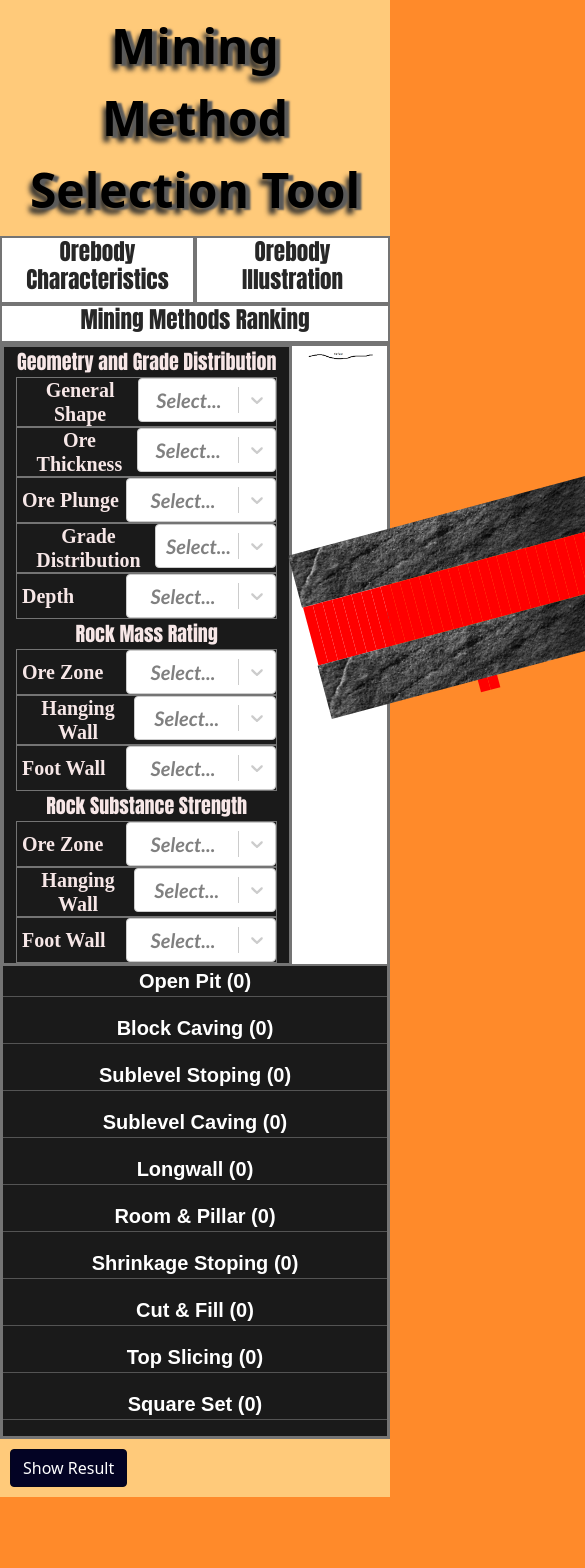
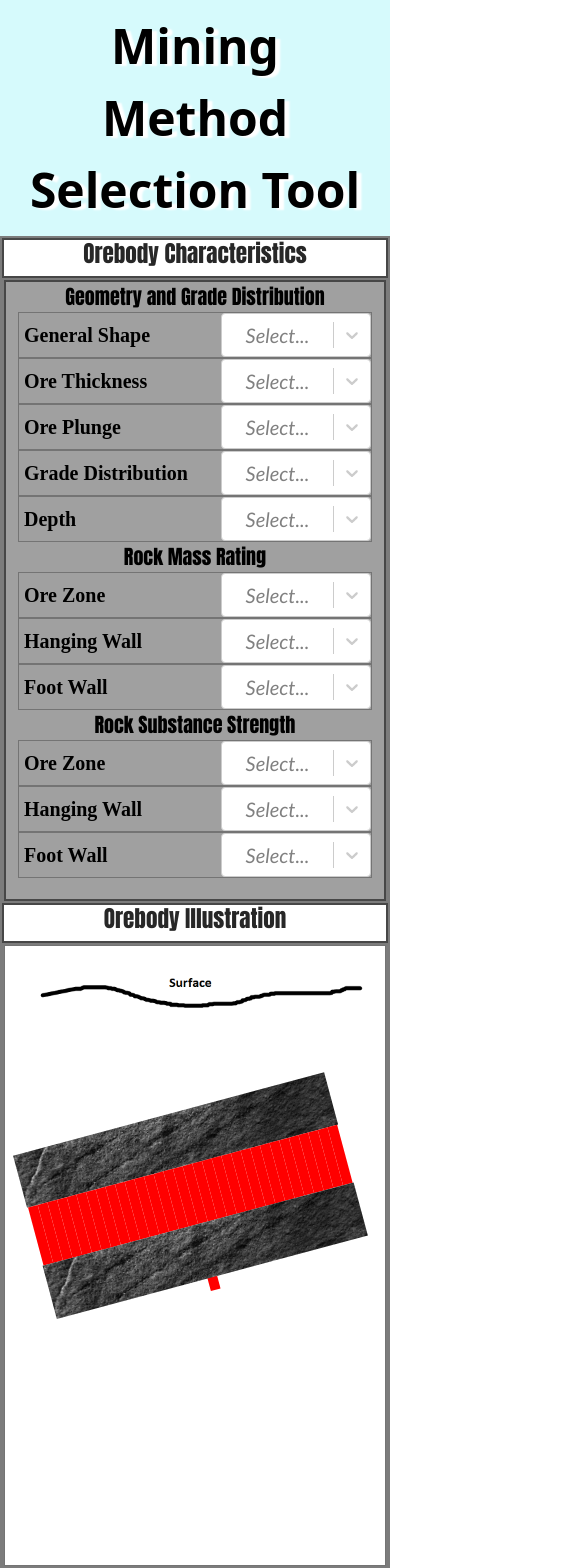
Before and after one commit to IIAbinashMishraII/MMST, a React (Create React App) app: page / in a window 390 px wide. Shown: the top 1568 px of the page, 585 px wide, since content can reach past the window. Before the commit the page ends 1497 px from the top, so only its background shows below. Built offline with nearby package versions, Linux system fonts and the light colour scheme.

Commit message:
Add responsiveness

```diff
--- a/src/App.css
+++ b/src/App.css
@@ -1,40 +1,31 @@
-html{
-  background-color: #ff8a2a;
-}
 .body{
-  background-color: #ffca7a;padding: auto;background-repeat:space ;
+  background-color: #d6fafc;padding: auto;background-repeat:space ;
 }
 .Head{
-  border: 2px #ffffff ; color: #000000;text-align: center;font-weight: bold;font-size:300%;padding: 10px;text-decoration: black;
-  gap: 0px;text-shadow : 5px 2px 2px #5a5a5a, -3px 6px 5px #2c2c2c;;
+  border: 2px #ffffff ; color: #000000;text-align: center;;font-size:300%;padding: 10px;text-decoration: black;
+  gap: 0px;text-shadow : 5px 2px 2px #ffffff;
 }
 .rows{
-  border: 2px solid #747474 ; color: #000000;text-align: center;font-weight: bold;font-size: 20px;padding: 0px;
+  border: 2px solid #7c7c7c ; color: #000000;text-align: center;;font-size: 20px;padding: 0px;
   background-color: #ffffff;gap: 0px;
+  min-height: 625px!important;
 }
 .cr11{
-  border: 2px solid #747474;color: #272727;font-weight: bold;font-family: Impact, Haettenschweiler, 'Arial Narrow Bold', sans-serif;
-  text-align: center;padding: 0 px;background-color: rgb(255, 255, 255)!important;
-}
-.cr12{
-  border: 2px solid #747474;color: #272727;font-weight: bold;font-family: Impact, Haettenschweiler, 'Arial Narrow Bold', sans-serif;
-  text-align: center;padding: 0 px;background-color: rgb(255, 255, 255)!important;
-}
-.cr13{
-  border: 2px solid #747474;color: #272727;font-weight: bold;font-family: Impact, Haettenschweiler, 'Arial Narrow Bold', sans-serif;
-  text-align: center;padding: 0 px;background-color: rgb(255, 255, 255)!important;
+  border: 2px solid #474747;color: #272727;;font-family: Impact, Haettenschweiler, 'Arial Narrow Bold', sans-serif;
+  text-align: center;padding: 0 px;background-color: #a0a0a0!important;
 }
 .rows1{
-  background-color: #1a1a1a;border: 2px #747474;color: #f7e7e7;text-align: center!important;padding: 0 px;
+  background-color: #a0a0a0;border: 2px #747474;color: #000000;text-align: center!important;padding: 0 px;
   font-family:Impact, Haettenschweiler, 'Arial Narrow Bold', sans-serif!important;
+  height: 100%!important;
 }
 .columns2{
   background-color: #ffffff;border: 1px solid #747474;padding-top: 0px;font-family: sans-serif!important;font-stretch: ultra-expanded;
   color: #ffffff;font-family: Tahoma;
 }
 .columns3{
-  background-color: #1a1a1a;border: 1px solid #747474;padding-top: 0px;font-family: sans-serif!important;font-stretch: ultra-expanded;
-  color: #ffffff;font-family: Tahoma;
+  background-color: #afafaf;border: 1px solid #747474;padding-top: 0px;font-family: sans-serif!important;font-stretch: ultra-expanded;
+  color: #000000;font-family: Tahoma;
 }
 .select-row{
   display: block;border: 1px solid #747474;margin-top: 0px;margin-bottom: 0px;
@@ -51,7 +42,7 @@ html{
 }
 .button{
   padding: 10px;
-  text-align:justify;
+  text-align:right;
 }
 .btn-primary {
   background-color: rgb(3, 3, 36) !important;
@@ -64,6 +55,34 @@ html{
   background-color: rgb(255, 161, 38) !important;
   border-color: rgb(253, 170, 46) !important;
 }
+.Introduction{
+  border: 2px #ffffff ; color: #000000;text-align: center;;font-size:300%;padding: 10px;text-decoration: black;
+  gap: 0px;text-shadow : 5px 2px 2px #ffffff;
+}
+.Disclaimer{
+  border: 2px #ffffff ; color: #000000;text-align: center;;font-size:300%;padding: 10px;text-decoration: black;
+  gap: 0px;text-shadow : 5px 2px 2px #ffffff;
+}
 .result{
   font-size: 100px;
 }
+.table td{
+  border: rgb(0, 0, 0) solid 2px !important;
+}
+.table th{
+  border: rgb(0, 0, 0) solid 2px !important;
+}
+.overlay{
+  text-align: right;
+}
+.rcol{
+  height: inherit!important;
+}
+.FRows{
+  background-color: white!important;
+  border: 2px solid #474747;color: #272727;;font-family: Impact, Haettenschweiler, 'Arial Narrow Bold', sans-serif;
+  text-align: center;padding: 0 px;
+}
+.col{
+  min-width: 350px!important;
+}
--- a/src/App.js
+++ b/src/App.js
@@ -3,8 +3,9 @@ import surface from './surface.png';
 import rock from './rock.jpg'
 import Select from 'react-select'
 import React from 'react'
-import {Container,Row,Col,Button} from 'react-bootstrap'
+import {Container,Row,Col,Button,Table,OverlayTrigger,Tooltip} from 'react-bootstrap'
 import 'bootstrap/dist/css/bootstrap.min.css';
+const erratic = ['red', 'white', 'white', 'red', 'red', 'red', 'white', 'white', 'red', 'red', 'white', 'red', 'white', 'white', 'red', 'red', 'white', 'white', 'white', 'red', 'white', 'white', 'red', 'red', 'red', 'white', 'red', 'white', 'red', 'red', 'red', 'white', 'white', 'red']
 const gngselectOptions = [
   {
     text: 'General Shape',
@@ -13,12 +14,12 @@ const gngselectOptions = [
   },
   {
     text: 'Ore Thickness',
-    options: [{value:1, label:'Very Narrow'}, {value:2, label:'Narrow'}, {value:3, label:'Intermediate'}, {value:4, label:'Thick'}, {value:5, label:'Very Thick'}],
+    options: [{value:1, label:'Very Narrow (< 3m)'}, {value:2, label:'Narrow (3m - 10m)'}, {value:3, label:'Intermediate (10m - 30m)'}, {value:4, label:'Thick (30m - 100m)'}, {value:5, label:'Very Thick (>100m)'}],
     scores: [[0,0,0,0,0,0,0,0,0,0],[1,-49,-10,-49,4,4,4,3,1,4],[2,-49,1,-49,3,3,4,4,1,3],[3,0,3,0,0,1,0,4,0,2],[4,3,4,4,-49,-49,-49,1,2,0],[4,3,4,4,-49,-49,-49,0,1,0]]
   },
   {
     text: 'Ore Plunge',
-    options: [{value:1, label:'Flat'}, {value:2, label:'Intermediate'}, {value:3, label:'Steep'}],
+    options: [{value:1, label:'Flat (<20)'}, {value:2, label:'Intermediate (20-50)'}, {value:3, label:'Steep (>50)'}],
     scores: [[0,0,0,0,0,0,0,0,0,0],[3,3,2,1,4,4,-49,1,4,2],[3,2,1,1,0,0,0,3,2,3],[1,4,4,4,-49,-49,4,4,0,2]]
   },
   {
@@ -28,54 +29,66 @@ const gngselectOptions = [
   },
   {
     text: 'Depth',
-    options: [{value:1, label:'Shallow'}, {value:2, label:'Intermediate'}, {value:3, label:'Deep'}],
+    options: [{value:1, label:'Shallow (0m - 100m)'}, {value:2, label:'Intermediate (100m - 600m)'}, {value:3, label:'Deep (>600m)'}],
     scores: [[0,0,0,0,0,0,0,0,0,0],[4,2,3,3,2,3,3,2,2,1],[0,3,4,2,2,3,3,3,1,1],[-49,3,2,2,3,2,2,4,1,2]]
   }
 ]
 const rmrselectOptions = [
   {
     text: 'Ore Zone',
-    options: [{value:1, label:'Very Weak'}, {value:2, label:'Weak'}, {value:3, label:'Moderate'}, {value:4, label:'Strong'}, {value:5, label:'Very Strong'}],
+    options: [{value:1, label:'Very Weak (0-20)'}, {value:2, label:'Weak (20-40)'}, {value:3, label:'Moderate (40-60)'}, {value:4, label:'Strong (60-80)'}, {value:5, label:'Very Strong (80-100)'}],
     scores: [[0,0,0,0,0,0,0,0,0,0],[2,3,-49,4,6,-49,0,3,0,4],[3,3,0,4,5,0,0,5,0,4],[4,3,3,3,4,3,2,4,2,1],[4,2,4,2,3,5,4,3,3,0],[4,2,4,2,3,6,4,3,3,0]]
   },
   {
     text: 'Hanging Wall',
-    options: [{value:1, label:'Very Weak'}, {value:2, label:'Weak'}, {value:3, label:'Moderate'}, {value:4, label:'Strong'}, {value:5, label:'Very Strong'}],
+    options: [{value:1, label:'Very Weak (0-20)'}, {value:2, label:'Weak (20-40)'}, {value:3, label:'Moderate (40-60)'}, {value:4, label:'Strong (60-80)'}, {value:5, label:'Very Strong (80-100)'}],
     scores: [[0,0,0,0,0,0,0,0,0,0],[3,4,1,3,6,-49,0,0,3,4],[3,3,3,4,6,0,1,1,2,4],[3,2,4,3,4,3,3,2,1,1],[3,0,4,1,2,5,3,3,1,0],[3,-49,4,0,2,6,3,3,0,0]]
   },
   {
     text: 'Foot Wall',
-    options: [{value:1, label:'Very Weak'}, {value:2, label:'Weak'}, {value:3, label:'Moderate'}, {value:4, label:'Strong'}, {value:5, label:'Very Strong'}],
+    options: [{value:1, label:'Very Weak (0-20)'}, {value:2, label:'Weak (20-40)'}, {value:3, label:'Moderate (40-60)'}, {value:4, label:'Strong (60-80)'}, {value:5, label:'Very Strong (80-100)'}],
     scores: [[0,0,0,0,0,0,0,0,0,0],[2,3,0,1,0,0,0,3,0,3],[3,3,0,2,0,0,0,3,0,1],[4,3,2,3,0,0,2,2,1,0],[4,2,3,3,0,0,3,2,2,0],[4,2,3,3,0,0,3,2,2,0]]
   }
 ]
 const rssselectOptions = [
   {
     text: 'Ore Zone',
-    options: [{value:1, label:'Very Weak'}, {value:2, label:'Weak'}, {value:3, label:'Moderate'}, {value:4, label:'Strong'}],
+    options: [{value:1, label:'Very Weak (< 5)'}, {value:2, label:'Weak (5-10)'}, {value:3, label:'Moderate (10-15)'}, {value:4, label:'Strong (>15)'}],
     scores: [[0,0,0,0,0,0,0,0,0,0],[3,4,0,4,6,0,0,3,3,4],[3,3,1,3,5,0,1,5,2,2],[4,2,4,2,2,2,3,4,2,1],[4,0,5,1,2,6,4,2,2,0]]
   },
   {
     text: 'Hanging Wall',
-    options: [{value:1, label:'Very Weak'}, {value:2, label:'Weak'}, {value:3, label:'Moderate'}, {value:4, label:'Strong'}],
+    options: [{value:1, label:'Very Weak (< 5)'}, {value:2, label:'Weak (5-10)'}, {value:3, label:'Moderate (10-15)'}, {value:4, label:'Strong (>15)'}],
     scores: [[0,0,0,0,0,0,0,0,0,0],[4,4,0,2,6,0,0,0,3,4],[3,2,2,3,5,0,1,1,2,3],[3,1,4,3,2,3,3,3,1,1],[3,0,4,2,1,6,4,4,0,0]]
   },
   {
     text: 'Foot Wall',
-    options: [{value:1, label:'Very Weak'}, {value:2, label:'Weak'}, {value:3, label:'Moderate'}, {value:4, label:'Strong'}],
+    options: [{value:1, label:'Very Weak (< 5)'}, {value:2, label:'Weak (5-10)'}, {value:3, label:'Moderate (10-15)'}, {value:4, label:'Strong (>15)'}],
     scores: [[0,0,0,0,0,0,0,0,0,0],[3,4,0,1,0,0,0,1,2,3],[3,3,1,2,0,0,2,3,2,2],[4,2,3,2,0,0,3,2,1,0],[4,1,3,2,0,0,3,2,1,0]]
   }
 ]
+const methodDescriptions = [`Open-pit mining, also known as open-cast or open-cut mining, or mega-mining in bigger contexts, is a surface mining process for removing rock or minerals from the soil from an open-air pit, commonly referred to as a borrow. Miners must first gather the information about the subsurface mineral in order to build an open-pit mine. This is accomplished by drilling probe holes in the ground and then plotting the location of each hole on a map. The information obtained through the holes will give an estimate of the ore's vertical extension. This vertical data is then utilised to determine the approximate positions of the mine's benches. The quality and economic worth of the ore in the possible pit must be considered.`,
+`Disintegration of ore and country rock takes use of inherent cracks in the rockmasses, stress distribution around the cave domain border, restricted rockmass strength, and the gravitational field's tendency to push unstable blocks from the cave border in block caving. This approach differs from the others thus far in that the major fragmentation is accomplished by natural mechanical mechanisms. Block caving seems to be a type of mass mining that may produce large amounts of material at a cheap cost per tonne. It can only be used on big orebodies with a height of more than 100 metres. `,
+`Sublevel open stopping necessitates considerable preproduction development in and around the orebody. Stope faces and side walls remain unsupported throughout ore extraction, whereas pillars created by stopping provide support for the country rock. In vast or steeply sloping stratiform orebodies, sublevel open stopping is used. In order to encourage free flow of rock through the stope to the extraction horizon for an inclined orebody, the slope of the stope footwall must exceed the angle of repose of the fractured rock. Because stopes are unsupported in these methods, the orebody and surrounding rockmass must be strong enough to produce sturdy walls, faces, and crowns for stope excavations.`,
+`Sublevel caving is a real caving method that aims to liberate the country rock overlaying an orebody. In an orebody, mining moves downwards, extracting each sublevel as it is mined. The formation of the caving rockmass and the arrangement of the drill heads are crucial parts of the mining process because gravity flow of the fractured ore rock affects the eventual output. Sublevel caving is best suited to steeply dipping orebodies with relatively strong orebody rock surrounded by weaker overlaying and wall rocks. The average grade must be high enough to withstand dilution to levels perhaps more than 20%.`,
+`Longwall mining is most effective in thin ore deposits with a broad horizontal extent. Ground support is utilised to keep the excavation aperture close to the face as the hangingwall behind the excavation subsides. This approach may be utilised for both hard rock metal ore mining and soft rock coal mining. The approach preserves continuous behaviour in the far-field rock in both circumstances. An orebody must have a grade distribution that is reasonably consistent and dips less than 20°.`,
+`In order to regulate the stability of the roof rock and the global reaction of the surrounding rockmass, room and pillar mining produces ore pillars as remains as extraction continues. Regular pillar patterns are usually created to make planning, design, and operation easier. Depending on the competence of the rockmass, the roof may or may not be artificially supported for worker safety. Pillars can either be left in place after the mine is closed or extracted at the end of the mine's life, enabling the stope to collapse.`,
+`Shrink (or shrinkage) stopping includes vertical or subvertical mining advancement in a stope, where fragmented ore serves as a working platform as well as temporary support for the stope walls. This approach is similar to cut-and-fill stopping, in which the fragmented ore performs the same role as cut-and-fill backfill. It's usually used on relatively narrow extraction blocks that haven't been suited to a lot of automation in the past. For shrink stopping, the appropriate orebody type, orientation, geomechanical parameters, and setting are nearly identical to those for cut-and-fill.`,
+`Cut-and-fill mining is a highly adaptable technique that may be used on any orebody. It's an extremely selective mining technique that usually moves up-dip in an inclined orebody. In comparison to other technologies, mining costs are quite high; recovery is likewise high, and dilution is minimal. As a result, it's a good choice for high-grade orebodies. Cut-and-fill mining is a highly regulated mining cycle that is done several times in a single deposit.`,
+`Top slicing is the process of processing an orebody in horizontal slices, starting at the top. Haulage levels are developed at regular intervals, and rises are built from these to the top of the orebody every 50 feet. Drifts are run out from the tops of these increases, then the slice is worked back by breast stopping as you retreat toward the raise. Until a slice, or portion of a slice, has been exploited, the overburden or capping that lies above the ore is supported by square sets or posts.`,
+`Any form of stopping that uses square-set timbers is known as square-set stopping. The word is confined to overhand flat-back stopes with square sets, either with or without waste filling, unless otherwise indicated. When the vein is wide and the walls cannot be supported without timbering, and shrinkage stopping is not an option; when caving is not possible due to surface conditions, or where caving could result in the loss of other orebodies; when the ore changes rapidly in grade and requires frequent sampling; when the orebody is irregular in outline; and when old stopes may need to be approached or passed through at a later date.`];
 const minMethods=['Open Pit','Block Caving','Sublevel Stoping','Sublevel Caving','Longwall','Room & Pillar','Shrinkage Stoping','Cut & Fill','Top Slicing','Square Set']
 var def=Array(20)
   for(var i=0; i<20; i++) def[i]=0
 
+
 const getColor = (selected, idx) => {
-  if(idx === 0 || idx === 33) return "red"
+  if(idx === 0 || idx === 32) return "red"
   if(selected === 2) return ((idx & 1 ) ? "red" : "white")
-  if(selected === 3) return ((Math.random() * 2) >= 1) ? "red" : "white"
+  if(selected === 3) return erratic[idx]
   return "red"
 }
+
 
 class App extends React.Component {
   constructor(props){
@@ -87,38 +100,101 @@ class App extends React.Component {
     }
   }
 
-  handleShowResult = () => this.setState({showResult: true})
+  toggleShowResult = () => this.setState({showResult: !this.state.showResult})
+
 
   handleChange=(i,v,fieldScores) => {
     var newSelected=this.state.selected
     var scores=this.state.scores
     for (var j=0;j<10;j++) scores[j]+=fieldScores[v][j]-fieldScores[this.state.selected[i]][j]
     newSelected[i]=v
-    console.log(scores)
     this.setState({selected:newSelected,scores})
   }
+
+
   generateRes=()=>{
     var methods=[]
-    for (var i=0;i<10;i++) methods.push({name:minMethods[i],score:this.state.scores[i]})
+    for (var i=0;i<10;i++) methods.push({name:minMethods[i],score:this.state.scores[i],description:methodDescriptions[i]})
     methods.sort((a,b)=>b.score-a.score)
     return methods
   }
 
+
   render(){
   return (
-
     <div className='body'>
-
+    { this.state.showResult ?
+      <>
+        <div className="button" ><Button className="btn" onClick = {this.toggleShowResult}>Hide Result</Button></div>
+        {/* <div className="Introduction">Introduction</div> */}
+        <Container>
+          <Col>
+          <Row className="Head"><strong>Selected</strong></Row>
+          {gngselectOptions.map((field, idx) => (
+            <div className = "select-row">
+                <strong>{field.text}</strong> : {this.state.selected[0+idx] > 0 ? field.options[this.state.selected[0+idx]-1].label : "Not Selected"}
+            </div>
+          ))}
+          {rmrselectOptions.map((field, idx) => (
+            <div className = "select-row">
+                <strong>{field.text}</strong> : {this.state.selected[6+idx] > 0 ? field.options[this.state.selected[6+idx]-1].label : "Not Selected"}
+            </div>
+          ))}
+          {rssselectOptions.map((field, idx) => (
+            <div className = "select-row">
+                <strong>{field.text}</strong> : {this.state.selected[11+idx] > 0 ? field.options[this.state.selected[11+idx]-1].label : "Not Selected"}
+            </div>
+          ))}
+          </Col>
+          <Col>
+          <Row className="Head"><strong>Mining Methods</strong></Row>
+          <Table bordered className="table" size="sm">
+          <thead><tr><th>Sl.No</th> <th>Method</th> <th>Scores</th></tr></thead>
+          {this.generateRes().map((method, idx)=>(
+              <tbody>
+                <tr>
+                  <td>{idx+1}</td> <td>{method.name}</td> <td>{method.score}</td>
+                </tr>
+              </tbody>
+            ))}
+          </Table>
+          </Col>
+        </Container>
+        <Container>
+        <h4>Top 3 Methods</h4>
+        {this.generateRes().map((method, idx) => {
+        if(idx > 2) return <></>
+        else return (
+        <div>
+          <h5>{method.name}</h5>
+          <p style = {{textAlign: "justify"}}>{method.description}</p></div>
+        )})}
+        </Container>
+        {/* <div className="Disclaimer">Disclaimer</div> */}
+        <div className="button" ><Button className="btn" onClick = {() => {
+          window.print();
+          return false;
+        }}>Print Result</Button></div>
+      </>
+      :
+      <>
       <Container>
-        <Row className="Head"><strong>Mining Method Selection Tool</strong></Row>
-        <Row className="FRows">
-          <Col className="cr11"><h3>Orebody Characteristics </h3></Col>
-          <Col className="cr12"><h3>Orebody Illustration</h3></Col>
-          <Col className="cr13"><h3>Mining Methods Ranking</h3></Col>
-        </Row>
-        <Row className="rows">
+        <div className="Head"><strong>Mining Method Selection Tool</strong>
+        {/* <OverlayTrigger
+          placement="bottom"
+          delay={{ show: 250, hide: 400 }}
+          overlay={this.renderTooltip}
+        >
+          <Button variant="success"></Button>
+        </OverlayTrigger> */}
+        </div>
+        <Row className="rows" lg = {3} md = {1} sm = {1}>
+        <Col className="rcol">
+          <Row className="FRows">
+            <Col><h3>Orebody Characteristics </h3></Col>
+          </Row>
+          <Row className="rows">
           <Col className="cr11">
-
             <Row><div className="rows1">Geometry and Grade Distribution
               {
                 gngselectOptions.map((field,idx)=>(
@@ -126,13 +202,11 @@ class App extends React.Component {
                     <div className = "fluid-container">
                       <h5 className = "select-text"><strong>{field.text}</strong></h5>
                       <Select className="box" value={field.options[this.state.selected[0+idx]-1]} onChange={(selectedOption)=>this.handleChange(0+idx,selectedOption.value,field.scores)} options={field.options}/>
-
-
                     </div>
                   </div>
                 ))
               }
-            {console.log(this.state.selected)}
+            {/* {console.log(this.state)} */}
             </div></Row>
             <Row>
               <div className="rows1" >Rock Mass Rating{
@@ -158,9 +232,14 @@ class App extends React.Component {
                 ))
               }
             </div></Row>
-
           </Col>
-
+          </Row>
+        </Col>
+        <Col className="rcol">
+          <Row className="FRows">
+            <Col><h3>Orebody Illustration</h3></Col>
+          </Row>
+          <Row className="rows">
           <Col className="columns2" style = {{position: "relative"}}>
             <Row>
               <img src={surface} alt = "Surface" />
@@ -168,6 +247,8 @@ class App extends React.Component {
             <Row style = {{
               position: "absolute",
               top: 152 + (this.state.selected[4] === 2 ? 75 : (this.state.selected[4] === 3 ? 120 : 10)),
+              marginLeft: "auto",
+              marginRight: "auto",
               transform: `rotate(-${this.state.selected[2] < 2 ? 15 : (this.state.selected[2] === 2 ? 35 : 75)}deg)`
               }}>
               <Row><img style={{width:370}} src = {rock} alt = "Rock" /></Row>
@@ -176,7 +257,7 @@ class App extends React.Component {
                   width:370,
                   height: (this.state.selected[1] ? this.state.selected[1] * 20 : 60),
                 }}>
-                  {[...Array(34).keys()].map(idx => (
+                  {[...Array(33).keys()].map(idx => (
                     <div style = {{
                       display: 'inline-block',
                       width: 10,
@@ -189,28 +270,31 @@ class App extends React.Component {
               <Row><img style={{width:370}} src = {rock} alt = "Rock" /></Row>
             </Row>
           </Col>
+          </Row>
+        </Col>
+        <Col className="rcol">
+          <Row className="FRows">
+          <Col><h3>Mining Methods Ranking</h3></Col>
+          </Row>
+          <Row className="rows">
           <Col className="columns3">
             {this.generateRes().map(method=>(
               <Row>
                 <div>
-
                   {`${method.name} (${method.score})`}
-
                 </div>
                 <hr/>
                 </Row>
             )
               )}
           </Col>
+          </Row>
+        </Col>
         </Row>
       </Container>
-      <div className="button" ><Button className="btn" onClick = {this.handleShowResult}>Show Result</Button></div>
-      {
-        this.state.showResult ?
-        <div className = "result" style = {{height: 600, backgroundColor: "red"}}>
-          <strong>will be updated soon...</strong>
-        </div> : <></>
-      }
+      <div className="button" ><Button className="btn" onClick = {this.toggleShowResult}>Show Result</Button></div>
+    </>
+    }
     </div>
   );
 }
```
Also changed, not shown: 1 other file (tests, documents, lock files or other folders).
